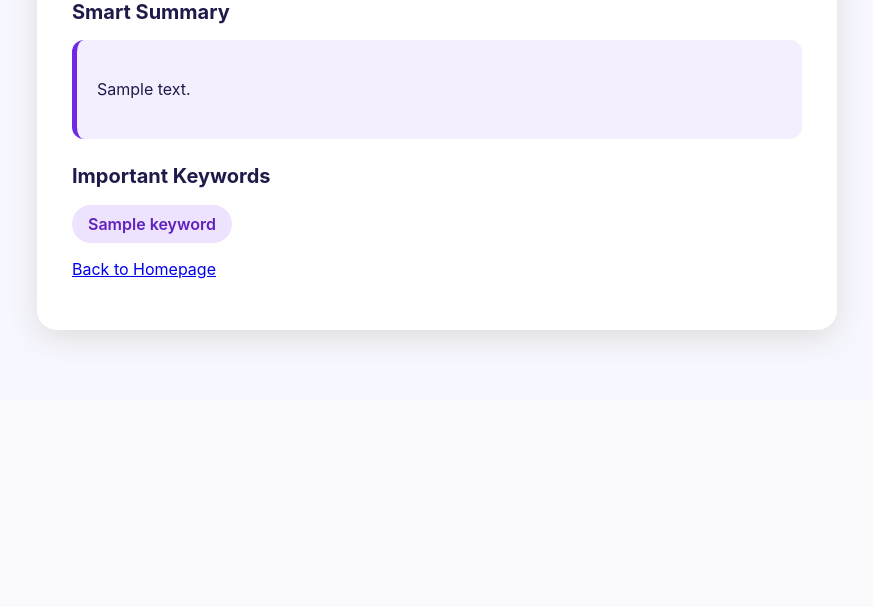
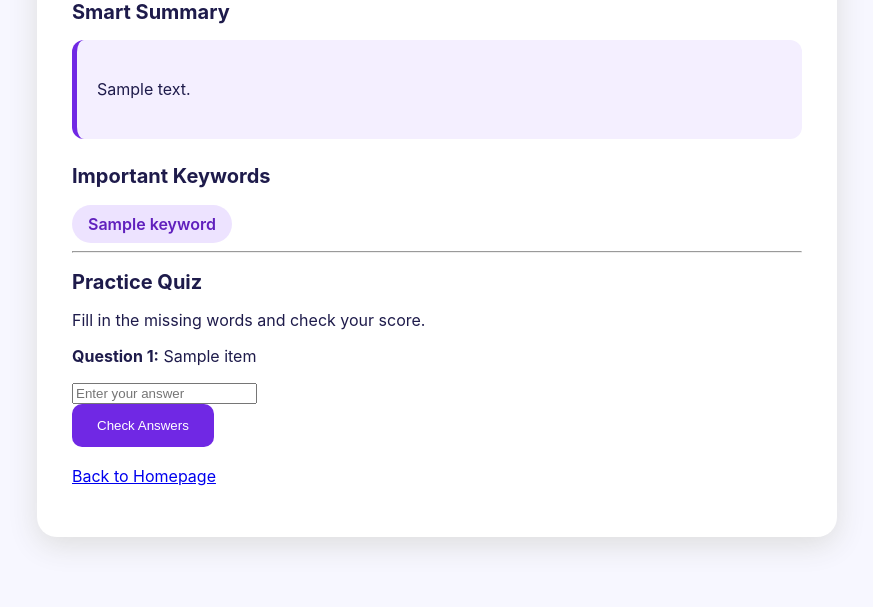
Before and after one commit to samiksha23c/NoteNova-DevOps-Project, a Flask app: template templates/analyze.html in a window 1280 px wide. Shown: the part 813-1420 px from the top of the page, without its empty margins (203-1076 px from the left). Before the commit the page ends 1156 px from the top, so only its background shows below. Run offline with Flask 3, Linux system fonts and the light colour scheme; the template is opened without the code that fills it: most values are stand-ins (such as "Sample title", 1, 10 or a date in 2020).

Commit message:
Add automatic practice quiz generator and score checking

```diff
--- a/app.py
+++ b/app.py
@@ -44,6 +44,39 @@ def generate_summary(text, max_sentences=3):
     return " ".join(item[2] for item in selected)
 
 
+def generate_quiz(text, max_questions=5):
+    sentences = re.split(r"(?<=[.!?])\s+", text.strip())
+    keywords = extract_keywords(text, 15)
+
+    questions = []
+    used_answers = set()
+
+    for sentence in sentences:
+        words = re.findall(r"\b[a-zA-Z]{3,}\b", sentence)
+
+        for word in words:
+            if word.lower() in keywords and word.lower() not in used_answers:
+                question = re.sub(
+                    r"\b" + re.escape(word) + r"\b",
+                    "________",
+                    sentence,
+                    count=1,
+                    flags=re.IGNORECASE
+                )
+
+                questions.append({
+                    "question": question,
+                    "answer": word.lower()
+                })
+
+                used_answers.add(word.lower())
+                break
+
+        if len(questions) >= max_questions:
+            break
+
+    return questions
+
 @app.route("/")
 def home():
     return render_template("index.html")
@@ -56,6 +89,7 @@ def analyze():
     notes = ""
     summary = None
     keywords = []
+    quiz = []
 
     if request.method == "POST":
         notes = request.form.get("notes", "").strip()
@@ -77,6 +111,7 @@ def analyze():
                 result = notes[:2000]
                 summary = generate_summary(notes)
                 keywords = extract_keywords(notes)
+                quiz = generate_quiz(notes)
 
     return render_template(
         "analyze.html",
@@ -84,7 +119,8 @@ def analyze():
         error=error,
         notes=notes,
         summary=summary,
-        keywords=keywords
+        keywords=keywords,
+        quiz=quiz
     )
 
 
--- a/templates/analyze.html
+++ b/templates/analyze.html
@@ -77,6 +77,59 @@
         {% endif %}
 
 
+        {% if quiz %}
+            <hr>
+            <h2>Practice Quiz</h2>
+            <p>Fill in the missing words and check your score.</p>
+
+            <div id="quiz-container">
+                {% for item in quiz %}
+                    <div class="quiz-question">
+                        <p><strong>Question {{ loop.index }}:</strong>
+                            {{ item.question }}
+                        </p>
+
+                        <input
+                            type="text"
+                            class="quiz-answer"
+                            data-answer="{{ item.answer }}"
+                            placeholder="Enter your answer"
+                            autocomplete="off"
+                        >
+                    </div>
+                {% endfor %}
+
+                <button type="button" onclick="checkQuiz()">
+                Check Answers
+                </button>
+
+                <h3 id="quiz-result"></h3>
+            </div>
+        {% endif %}
+
+        <script>
+        function checkQuiz() {
+            const inputs = document.querySelectorAll(".quiz-answer");
+            let score = 0;
+
+            inputs.forEach(input => {
+                const userAnswer = input.value.trim().toLowerCase();
+                const correctAnswer = input.dataset.answer.toLowerCase();
+
+                if (userAnswer === correctAnswer) {
+                    score++;
+                    input.style.border = "2px solid green";
+                } else {
+                    input.style.border = "2px solid red";
+                }
+            });
+
+            document.getElementById("quiz-result").textContent =
+                "Your Score: " + score + " / " + inputs.length;
+        }
+        </script>
+
+
         <p><a href="/">Back to Homepage</a></p>
     </main>
 </body>
```
Also changed, not shown: 1 other file.
